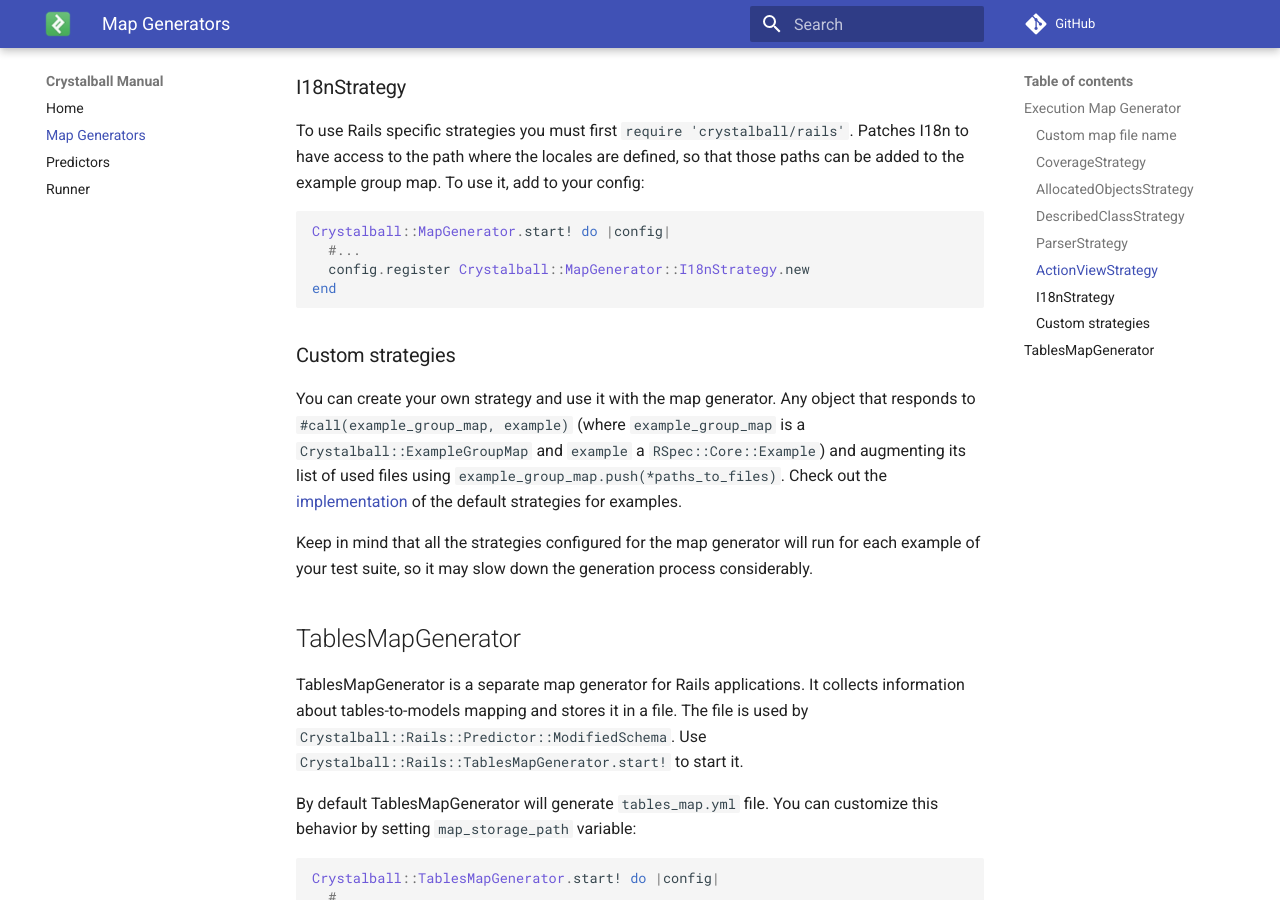
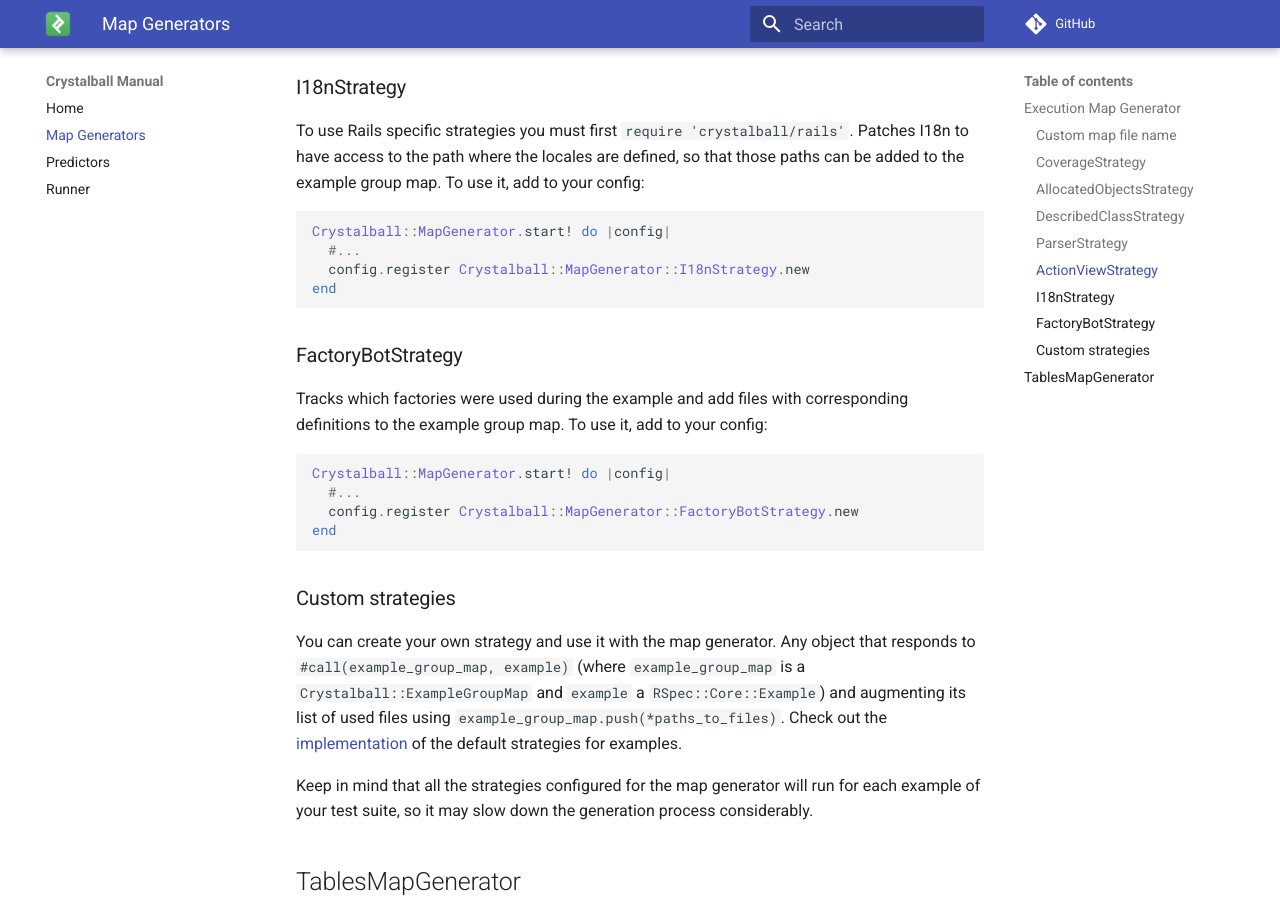
Before and after one commit to toptal/crystalball, an MkDocs documentation site: the page built from docs/map_generators.md, in a window 1280 px wide and 900 px high, scrolled down 2721 px. Built offline with MkDocs 1.6.1 and Material for MkDocs 9.7.7, drawn with Linux system fonts in a browser that asks for light colours; comment, search, counter and statistics services are not loaded; old or Windows-style settings are respelled for this version of MkDocs.

Commit message:
Add docs for FactoryBotStrategy

````diff
--- a/docs/map_generators.md
+++ b/docs/map_generators.md
@@ -117,6 +117,17 @@ Crystalball::MapGenerator.start! do |config|
 end
 ```
 
+### FactoryBotStrategy
+
+Tracks which factories were used during the example and add files with corresponding definitions to the example group map.
+To use it, add to your config:
+```ruby
+Crystalball::MapGenerator.start! do |config|
+  #...
+  config.register Crystalball::MapGenerator::FactoryBotStrategy.new
+end
+```
+
 ### Custom strategies
 
 You can create your own strategy and use it with the map generator. Any object that responds to `#call(example_group_map, example)` (where `example_group_map` is a `Crystalball::ExampleGroupMap` and `example` a `RSpec::Core::Example`) and augmenting its list of used files using `example_group_map.push(*paths_to_files)`.
````
